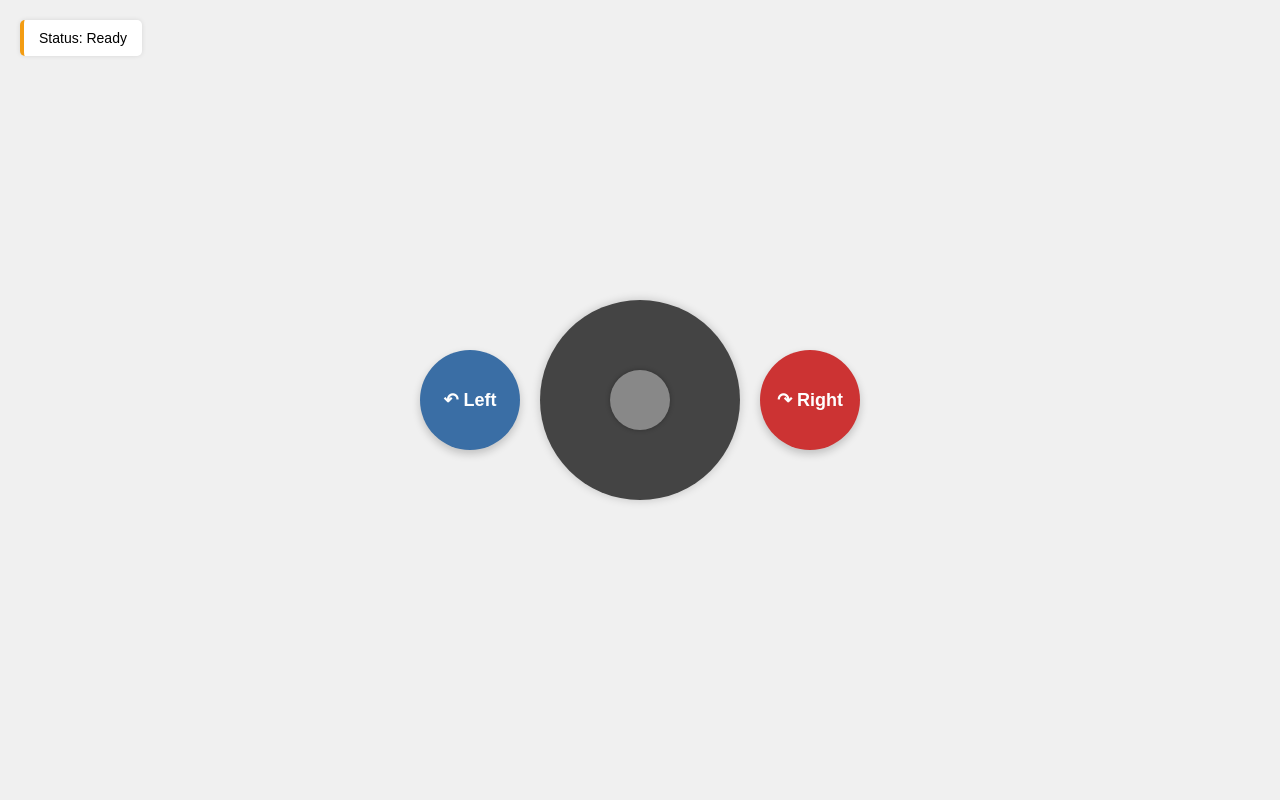
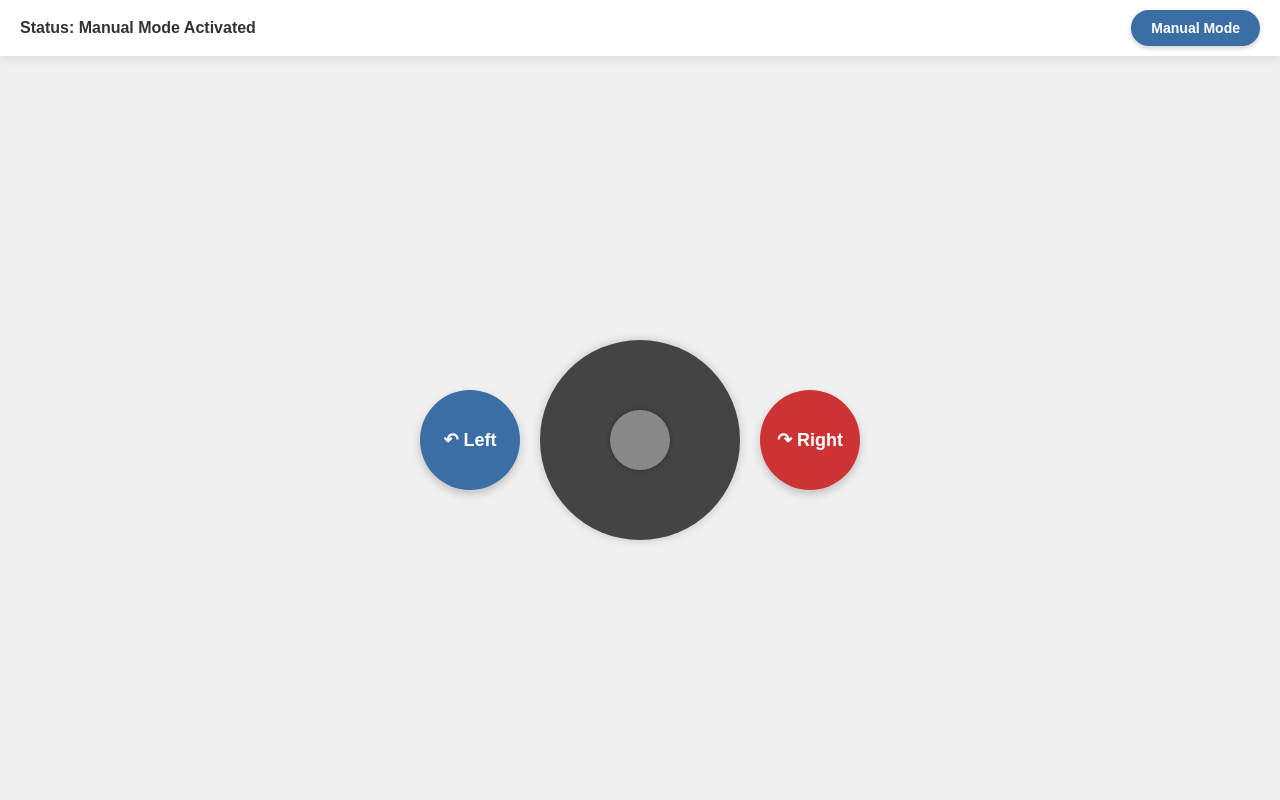
Before and after one commit to AveePB/AV, a Flask app: template src/templates/index.html in a window 1280 px wide. Run offline with Flask 3, Linux system fonts and the light colour scheme; the template is opened without the code that fills it, so the values that code supplies are empty; parts of the project's set-up code (start-up, migrations or seed data) failed here and were passed over.

Commit message:
New functionality of switching car's modes

```diff
--- a/src/app.py
+++ b/src/app.py
@@ -1,4 +1,4 @@
-from controls import CONTROLS_BP
+from controls import CONTROLS_BP, VEHICLE
 from flask import Flask, render_template
 
 app = Flask(__name__)
@@ -6,7 +6,8 @@ app.register_blueprint(CONTROLS_BP)
 
 @app.route('/', methods=['GET'])
 def home():
+        VEHICLE.set_manual_mode()
         return render_template('index.html')
 
 if (__name__ == '__main__'):
-    app.run(debug=True, host='0.0.0.0')
+    app.run(debug=True)
--- a/src/static/joystick.js
+++ b/src/static/joystick.js
@@ -1,17 +1,22 @@
 class VirtualJoystick {
     constructor() {
+        // UI Elements
         this.joystick = document.getElementById('joystick');
         this.container = document.getElementById('joystick-container');
         this.statusElement = document.getElementById('status');
         this.turnLeftBtn = document.getElementById('turnLeft');
         this.turnRightBtn = document.getElementById('turnRight');
+        this.modeToggle = document.getElementById('modeToggle');
 
+        // State variables
         this.isDragging = false;
         this.touchId = null;
         this.activeTurnButton = null;
         this.lastDirection = null;
-        this.apiBaseUrl = window.location.origin; // Use current server as API base
+        this.currentMode = 'manual'; // 'manual' or 'autonomous'
+        this.apiBaseUrl = window.location.origin;
 
+        // Geometry properties
         this.containerRect = null;
         this.containerRadius = 0;
         this.thumbRadius = 0;
@@ -26,6 +31,7 @@ class VirtualJoystick {
         this.calculateDimensions();
         this.setupEventListeners();
         this.updateStatus('Ready');
+        this.updateModeDisplay();
     }
 
     calculateDimensions() {
@@ -38,23 +44,34 @@ class VirtualJoystick {
     }
 
     setupEventListeners() {
+        // Mode toggle
+        this.modeToggle.addEventListener('click', () => {
+            this.toggleMode();
+        });
+
         // Mouse events
         this.joystick.addEventListener('mousedown', (e) => {
+            if (this.currentMode === 'manual') {
                 this.startDrag(e);
                 e.preventDefault();
+            }
         });
 
         document.addEventListener('mousemove', (e) => {
+            if (this.isDragging) {
                 this.drag(e);
+            }
         });
 
         document.addEventListener('mouseup', () => {
+            if (this.isDragging) {
                 this.endDrag();
+            }
         });
 
         // Touch events
         this.joystick.addEventListener('touchstart', (e) => {
-            if (!this.touchId && e.changedTouches.length > 0) {
+            if (this.currentMode === 'manual' && !this.touchId && e.changedTouches.length > 0) {
                 this.touchId = e.changedTouches[0].identifier;
                 this.startDrag(e.changedTouches[0]);
                 e.preventDefault();
@@ -94,9 +111,11 @@ class VirtualJoystick {
 
         // Turn buttons
         const handleTurnStart = (direction, e) => {
+            if (this.currentMode === 'manual') {
                 this.activeTurnButton = direction;
                 this.sendCommand(`/turn-${direction.toLowerCase()}`, 'POST');
                 e.preventDefault();
+            }
         };
 
         const handleTurnEnd = (e) => {
@@ -121,12 +140,54 @@ class VirtualJoystick {
         });
     }
 
+    toggleMode() {
+        this.currentMode = this.currentMode === 'manual' ? 'autonomous' : 'manual';
+        this.updateModeDisplay();
+
+        const endpoint = this.currentMode === 'manual' ? '/manual-mode' : '/autonomous-mode';
+        this.sendCommand(endpoint, 'POST');
+    }
+
+    updateModeDisplay() {
+        if (this.currentMode === 'manual') {
+            this.modeToggle.textContent = 'Manual Mode';
+            this.modeToggle.classList.remove('autonomous');
+            this.modeToggle.classList.add('manual');
+            this.enableControls(true);
+            this.updateStatus('Manual Mode Activated');
+        } else {
+            this.modeToggle.textContent = 'Autonomous Mode';
+            this.modeToggle.classList.remove('manual');
+            this.modeToggle.classList.add('autonomous');
+            this.enableControls(false);
+            this.updateStatus('Autonomous Mode Activated');
+            // Send stop command when switching to autonomous
+            this.sendCommand('/stop', 'POST');
+        }
+    }
+
+    enableControls(enabled) {
+        // Enable/disable joystick and buttons based on mode
+        this.joystick.style.opacity = enabled ? '1' : '0.5';
+        this.turnLeftBtn.disabled = !enabled;
+        this.turnRightBtn.disabled = !enabled;
+
+        // Reset any active controls if disabling
+        if (!enabled && this.isDragging) {
+            this.endDrag();
+        }
+        if (!enabled && this.activeTurnButton) {
+            this.sendCommand('/stop', 'POST');
+            this.activeTurnButton = null;
+        }
+    }
+
     async sendCommand(endpoint, method = 'POST') {
         try {
             const response = await fetch(`${this.apiBaseUrl}${endpoint}`, {
                 method: method,
                 headers: {
-                    'Content-Type': 'application/json',
+                    'Accept': 'application/json',
                 }
             });
 
@@ -134,10 +195,22 @@ class VirtualJoystick {
                 throw new Error(`HTTP error! status: ${response.status}`);
             }
 
-            this.updateStatus(`Command sent: ${endpoint}`);
+            // Handle text response with JSON content type
+            const text = await response.text();
+            try {
+                // Try to parse as JSON if possible
+                const data = JSON.parse(text);
+                this.updateStatus(data.message || text);
+                return data;
+            } catch {
+                // If not JSON, use the raw text
+                this.updateStatus(text);
+                return text;
+            }
         } catch (error) {
             console.error('Error sending command:', error);
             this.updateStatus(`Error: ${error.message}`);
+            throw error;
         }
     }
 
@@ -154,7 +227,7 @@ class VirtualJoystick {
     }
 
     drag(e) {
-        if (!this.isDragging) return;
+        if (!this.isDragging || this.currentMode !== 'manual') return;
 
         const clientX = e.clientX ?? e.touches?.[0]?.clientX ?? e.changedTouches?.[0]?.clientX;
         const clientY = e.clientY ?? e.touches?.[0]?.clientY ?? e.changedTouches?.[0]?.clientY;
--- a/src/static/styles.css
+++ b/src/static/styles.css
@@ -1,15 +1,61 @@
 body {
     margin: 0;
+    padding-top: 60px;
     display: flex;
     justify-content: center;
     align-items: center;
-    min-height: 100vh;
+    min-height: calc(100vh - 60px);
     background-color: #f0f0f0;
     touch-action: none;
     font-family: Arial, sans-serif;
     user-select: none;
     -webkit-user-select: none;
-    overflow: hidden;
+    overflow-x: hidden;
+}
+
+.header {
+    position: fixed;
+    top: 0;
+    left: 0;
+    right: 0;
+    display: flex;
+    justify-content: space-between;
+    align-items: center;
+    padding: 10px 20px;
+    background-color: rgba(255,255,255,0.95);
+    box-shadow: 0 2px 10px rgba(0,0,0,0.1);
+    z-index: 1000;
+}
+
+.status {
+    font-weight: bold;
+    color: #333;
+    margin-right: 20px;
+}
+
+.mode-switch {
+    margin-left: auto;
+}
+
+.mode-button {
+    padding: 10px 20px;
+    border-radius: 25px;
+    border: none;
+    font-weight: bold;
+    cursor: pointer;
+    transition: all 0.3s ease;
+    box-shadow: 0 2px 5px rgba(0,0,0,0.2);
+    font-size: 14px;
+}
+
+.mode-button.manual {
+    background-color: #3a6ea5;
+    color: white;
+}
+
+.mode-button.autonomous {
+    background-color: #2ecc71;
+    color: white;
 }
 
 .controller-container {
@@ -17,6 +63,7 @@ body {
     align-items: center;
     gap: 20px;
     padding: 20px;
+    margin-top: 20px;
 }
 
 .joystick-container {
@@ -78,7 +125,12 @@ body {
     -webkit-user-select: none;
 }
 
-.turn-button:active {
+.turn-button:disabled {
+    opacity: 0.5;
+    cursor: not-allowed;
+}
+
+.turn-button:active:not(:disabled) {
     transform: scale(0.95);
     box-shadow: 0 2px 4px rgba(0,0,0,0.2);
 }
@@ -87,7 +139,7 @@ body {
     background-color: #3a6ea5;
 }
 
-.turn-button.left:active {
+.turn-button.left:active:not(:disabled) {
     background-color: #2d5a8a;
 }
 
@@ -95,21 +147,8 @@ body {
     background-color: #cc3333;
 }
 
-.turn-button.right:active {
+.turn-button.right:active:not(:disabled) {
     background-color: #b32b2b;
-}
-
-.status {
-    position: fixed;
-    top: 20px;
-    left: 20px;
-    background: white;
-    padding: 10px 15px;
-    border-radius: 5px;
-    box-shadow: 0 0 5px rgba(0,0,0,0.1);
-    font-size: 14px;
-    border-left: 4px solid #f39c12;
-    z-index: 100;
 }
 
 @media (max-width: 768px) {
@@ -134,4 +173,9 @@ body {
         height: 80px;
         font-size: 16px;
     }
+
+    .mode-button {
+        padding: 8px 16px;
+        font-size: 13px;
+    }
 }
--- a/src/templates/index.html
+++ b/src/templates/index.html
@@ -7,7 +7,12 @@
     <link rel="stylesheet" href="{{ url_for('static', filename='styles.css') }}">
 </head>
 <body>
-    <div class="status" id="status">Status: Ready</div>
+    <div class="header">
+        <div class="status" id="status">Status: Ready</div>
+        <div class="mode-switch">
+            <button id="modeToggle" class="mode-button manual">Manual Mode</button>
+        </div>
+    </div>
 
     <div class="controller-container">
         <button class="turn-button left" id="turnLeft">↶ Left</button>
```
Also changed, not shown: src/controls.py (+21 -0 lines). Lines whose indentation alone changed are shown as unchanged.
